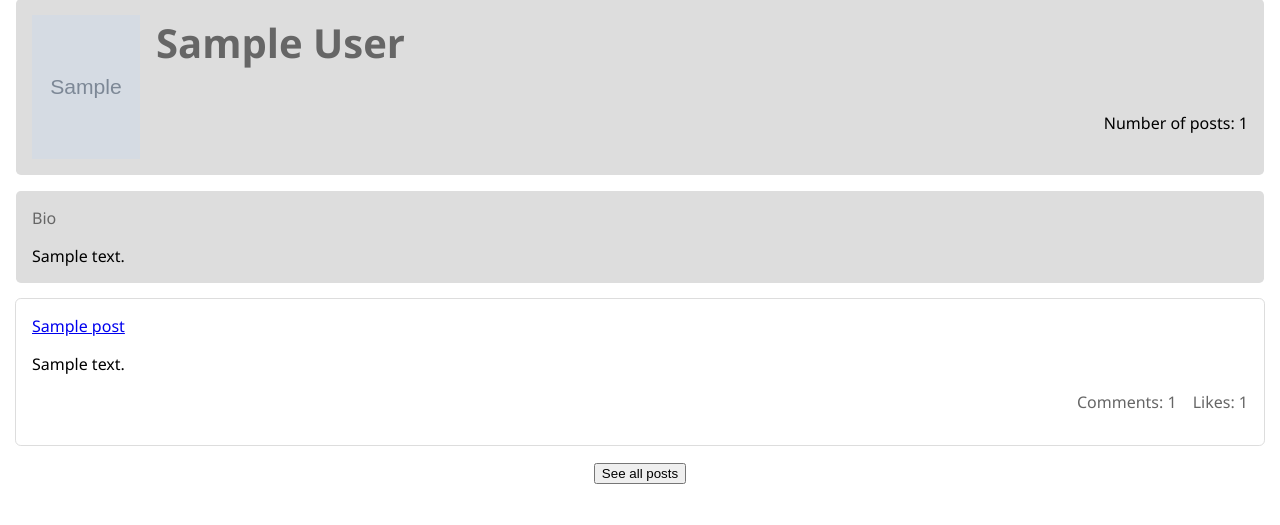
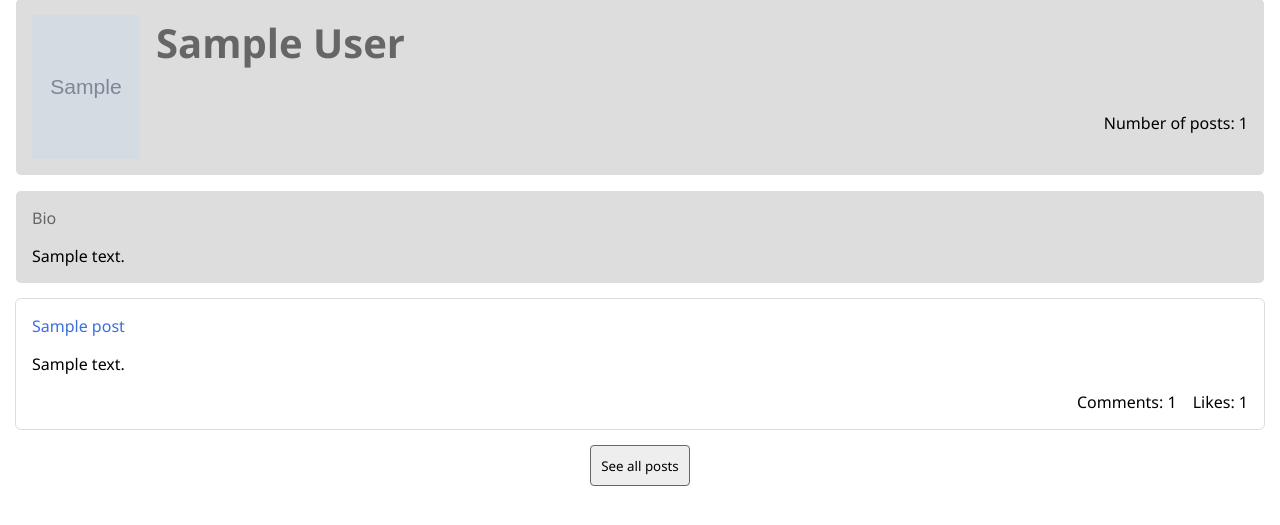
Before and after one commit to Trictonicmp/blog-app, a Rails app: page /users/1 in a window 1280 px wide. Shown: the part 17-542 px from the top of the page. Run offline with Rails 7, Linux system fonts and the light colour scheme; tables that the repository leaves empty hold one stand-in row (values such as "Sample post"); some libraries are stand-ins or nearby versions.

Commit message:
change post title

```diff
--- a/app/assets/stylesheets/user_page.css
+++ b/app/assets/stylesheets/user_page.css
@@ -26,10 +26,11 @@
   outline: 1px solid #ddd;
 }
 
-.posts-list .post span {
+.posts-list .post .title a {
   display: block;
-  color: #666;
+  color: rgb(61, 110, 223);
   margin-bottom: 1em;
+  text-decoration: none;
 }
 
 .posts-list .post .post-details {
@@ -38,3 +39,15 @@
   gap: 1em;
   justify-content: end;
 }
+
+.see-more {
+  font-family: 'Segoe UI', Tahoma, Geneva, Verdana, sans-serif;
+  padding: 0.8em;
+  background-color: #eee;
+  border-radius: 0.3em;
+  border: 1px solid #666;
+}
+
+.see-more:hover {
+  cursor: pointer;
+}
```
